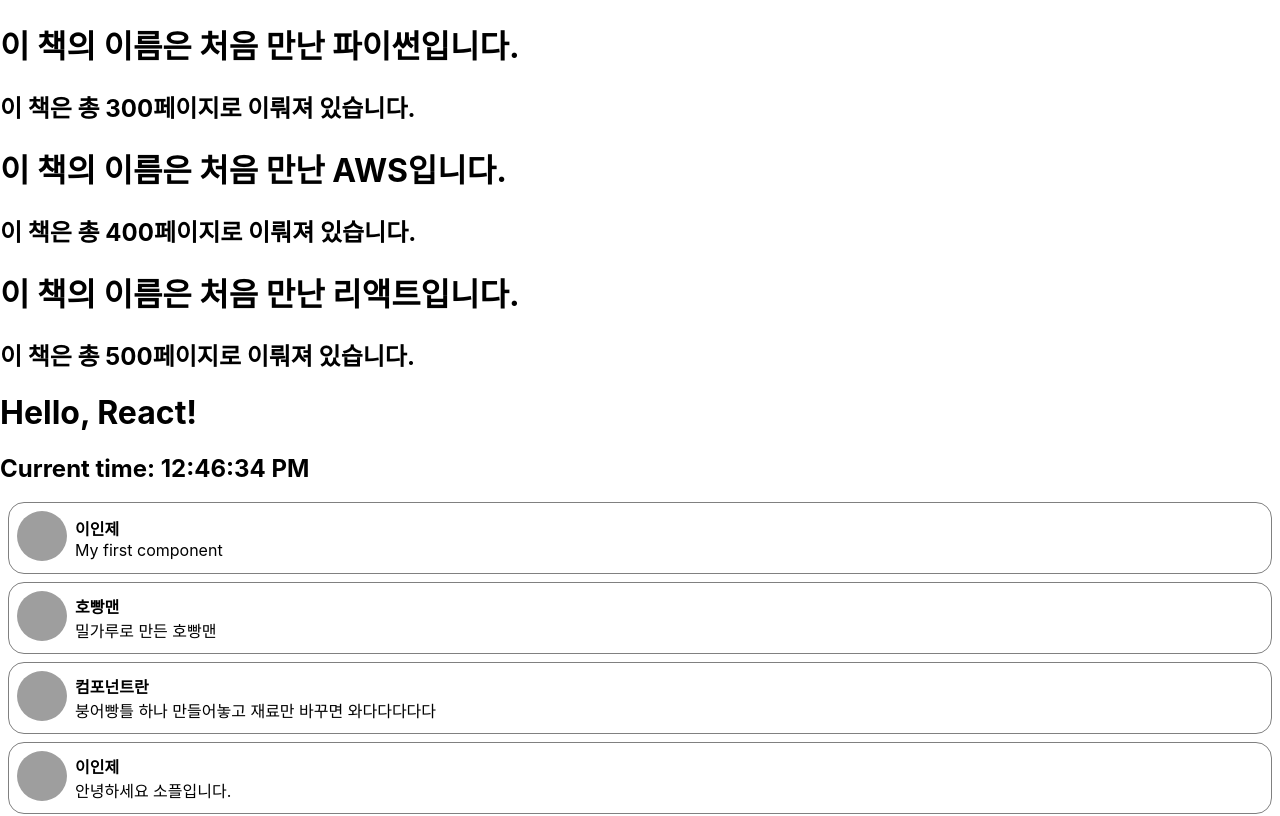
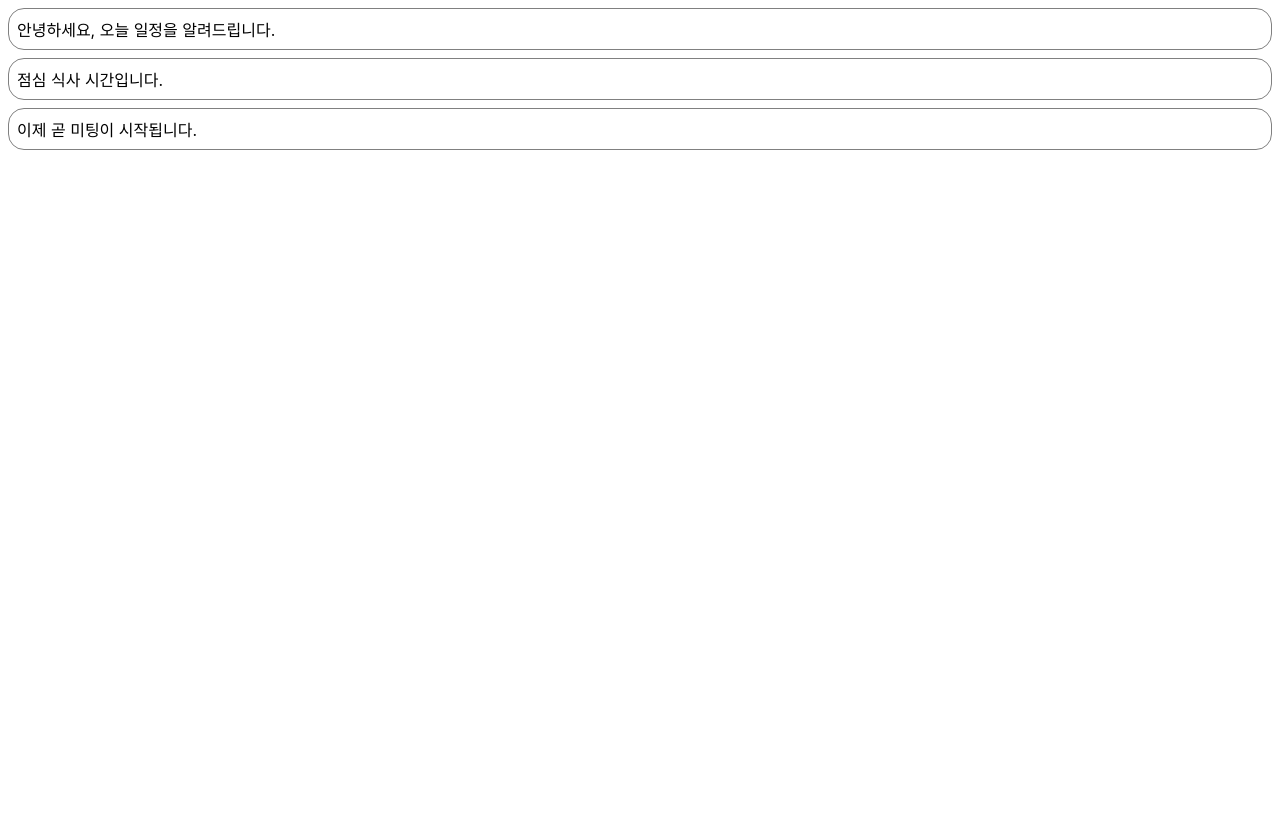
Before and after one commit to hocheol0303/React_study, a React (Create React App) app in the folder horoject/: page / in a window 1280 px wide. Shown: the top 816 px of the page. Built offline with nearby package versions, Linux system fonts and the light colour scheme; grey boxes are pictures that could not be loaded.

Commit message:
chap_06 state, props, lifecycle func

```diff
--- a/horoject/src/chap_03/Library.jsx
+++ b/horoject/src/chap_03/Library.jsx
@@ -1,3 +1,5 @@
+// JSX 맛보기
+
 import React from "react";
 import Book from "./Book";
 
--- a/horoject/src/chap_04/Clock.jsx
+++ b/horoject/src/chap_04/Clock.jsx
@@ -1,9 +1,11 @@
+// 렌더링..?
+
 import React from 'react';
 
 function Clock(props){
     return (
         <div>
-            <h1>Hello, React!</h1>
+            <h1>React!</h1>
             <h2>Current time: {new Date().toLocaleTimeString()}</h2>
         </div>
     )
--- a/horoject/src/chap_05/Comment.jsx
+++ b/horoject/src/chap_05/Comment.jsx
@@ -1,3 +1,5 @@
+// 컴포넌트, props 내용
+
 import React from 'react';
 
 const styles = {
--- a/horoject/src/chap_05/CommentList.jsx
+++ b/horoject/src/chap_05/CommentList.jsx
@@ -24,6 +24,7 @@
             <Comment name={'컴포넌트란'} comment={'붕어빵틀 하나 만들어놓고 재료만 바꾸면 와다다다다다'}/>
 
             {/* 여러개 담아놓고 map함수를 사용하여 모조리 컴포넌트로 출력하자 */}
+            {/* "=>"함수는 for each문 느낌? */}
             {comments.map((comment) => {
                 return (
                     <Comment name={comment.name} comment={comment.comment}/>
--- /dev/null
+++ b/horoject/src/chap_06/Notification.jsx
@@ -0,0 +1,50 @@
+// state, lifecycle 내용
+
+import React from 'react'
+
+const styles={
+    wrapper:{
+        margin: 8,
+        padding: 8,
+        display: 'flex',
+        flexDirection: 'row',
+        border: '1px solid grey',
+        borderRadius: 16,
+    },
+    messageText: {
+        color: 'black',
+        fontSize: 16,
+    },
+};
+
+class Notification extends React.Component{
+    constructor(props){
+        super(props);
+
+        this.state={};
+    }
+
+    componentDidMount(){
+        console.log(`${this.props.id} componentDidMount() called.`)
+    }
+
+    componentDidUpdate(){
+        console.log(`${this.props.id} componentDidUpdate() called.`)
+    }
+
+    componentWillUnmount(){
+        console.log(`${this.props.id} componentWillUnmount() called.`)
+    }
+
+    render(){
+        return (
+            <div style={styles.wrapper}>
+                <span style={styles.messageText}>
+                    {this.props.message}
+                </span>
+            </div>
+        )
+    }
+}
+
+export default Notification;
--- /dev/null
+++ b/horoject/src/chap_06/NotificationList.jsx
@@ -0,0 +1,57 @@
+import React from "react";
+import Notification from './Notification';
+
+const reservedNotifications = [
+    {message: "안녕하세요, 오늘 일정을 알려드립니다.",id:1,},
+    {message: '점심 식사 시간입니다.',id:2,},
+    {message: '이제 곧 미팅이 시작됩니다.',id:3,},
+];
+
+var timer;
+
+class NotificationList extends React.Component{
+    constructor(props){
+        super(props);
+
+        this.state={
+            notifications:[],
+        };
+    }
+
+    componentDidMount(){
+        const {notifications} = this.state;
+        timer = setInterval(() => {
+            if (notifications.length < reservedNotifications.length){
+                const index = notifications.length;
+                notifications.push(reservedNotifications[index]);
+                this.setState({
+                    notifications: notifications,
+                });
+            } else{
+                this.setState({
+                    notifications:[]
+                })
+                clearInterval(timer);
+            }
+        }, 1500);
+    }
+
+    /////////이거 없으면 처음에 두 개 추가됨
+    componentWillUnmount(){
+        if (timer){
+            clearInterval(timer);
+        }
+    }
+
+    render(){
+        return (
+            <div>
+                {this.state.notifications.map((notification) => {
+                    return <Notification message={notification.message} key={notification.id} id={notification.id}/>;
+                })}
+            </div>
+        );
+    }
+}
+
+export default NotificationList;
--- a/horoject/src/index.js
+++ b/horoject/src/index.js
@@ -6,21 +6,29 @@
 import Library from './chap_03/Library';
 import Clock from './chap_04/Clock';
 import CommentList from './chap_05/CommentList';
+import NotificationList from './chap_06/NotificationList';
 
 const root = ReactDOM.createRoot(document.getElementById('root'));
 
-// chap_04: setInterval 함수로 업데이트 하기
-setInterval(() => {
-  root.render(
-      // chap_03: 리액트로 웹페이지 생성하기
-    <React.StrictMode>
-      <Library />
-      <Clock />
-      <CommentList />
-    </React.StrictMode>,
-    document.getElementById('root')
-  );
-}, 1000);
+// // chap_04: setInterval 함수로 업데이트 하기
+// setInterval(() => {
+//   root.render(
+//       // chap_03: 리액트로 웹페이지 생성하기
+//     <React.StrictMode>
+//       <Library />
+//       <Clock />
+//       <CommentList />
+//     </React.StrictMode>,
+//     document.getElementById('root')
+//   );
+// }, 1000);
+
+/* chap_06 */
+root.render(
+  <React.StrictMode>
+    <NotificationList />
+  </React.StrictMode>
+)
 
 // If you want to start measuring performance in your app, pass a function
 // to log results (for example: reportWebVitals(console.log))
```
Also changed, not shown: 1 other file (tests, documents, lock files or other folders).
